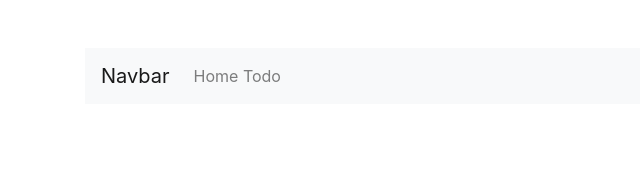
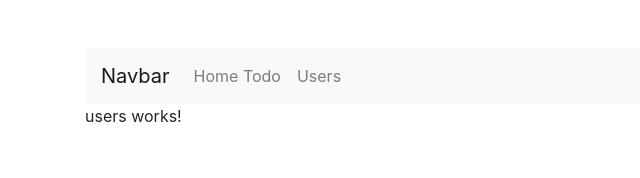
Before and after one commit to HamaouiRaed/Angular-Liste-ToDO, an Angular app: page /users in a window 1280 px wide. Before the commit this address led to /. Shown: the top 178 px of the page, without its empty margins (0-640 px from the left). Built offline with nearby package versions, Linux system fonts and the light colour scheme.

Commit message:
add user model and user component

```diff
--- a/src/app/app-routing.module.ts
+++ b/src/app/app-routing.module.ts
@@ -2,10 +2,11 @@ import { NgModule } from '@angular/core';
 import { CommonModule } from '@angular/common';
 import {Routes, RouterModule} from '@angular/router';
 import {HomeTodoComponent} from './home-todo/home-todo.component';
+import { UsersComponent } from './users/users.component';
 
 const ROUTES: Routes = [
-
   {path: '', component: HomeTodoComponent},
+  {path: 'users', component: UsersComponent},
 ];
 @NgModule({
   declarations: [],
--- a/src/app/app.component.html
+++ b/src/app/app.component.html
@@ -13,6 +13,9 @@
         <li class="nav-item">
           <a class="nav-link" routerLink="homeTodo">Home Todo</a>
         </li>
+        <li class="nav-item">
+          <a class="nav-link" routerLink="users">Users</a>
+        </li>
 
       </ul>
 
--- a/src/app/app.module.ts
+++ b/src/app/app.module.ts
@@ -9,12 +9,14 @@ import { HomeTodoComponent } from './home-todo/home-todo.component';
 import { TodoComponent } from './todo/todo.component';
 import {HttpClientModule} from '@angular/common/http';
 import { AppRoutingModule } from './app-routing.module';
+import { UsersComponent } from './users/users.component';
 
 @NgModule({
   declarations: [
     AppComponent,
     HomeTodoComponent,
     TodoComponent,
+    UsersComponent,
   ],
   imports: [
     BrowserModule,
--- /dev/null
+++ b/src/app/model/user.ts
@@ -0,0 +1,6 @@
+export class User {
+    id: number
+    name: string
+    username: string
+    email: string
+}
--- /dev/null
+++ b/src/app/users/users.component.html
@@ -0,0 +1 @@
+<p>users works!</p>
--- /dev/null
+++ b/src/app/users/users.component.ts
@@ -0,0 +1,16 @@
+import { Component, OnInit } from '@angular/core';
+import { User } from '../model/user';
+
+@Component({
+  selector: 'app-users',
+  templateUrl: './users.component.html',
+  styleUrls: ['./users.component.css']
+})
+export class UsersComponent implements OnInit {
+  listUser: User[];
+  constructor() { }
+
+  ngOnInit(): void {
+  }
+
+}
```
Also changed, not shown: src/app/users/users.component.css (added), 1 other file (tests, documents, lock files or other folders).
